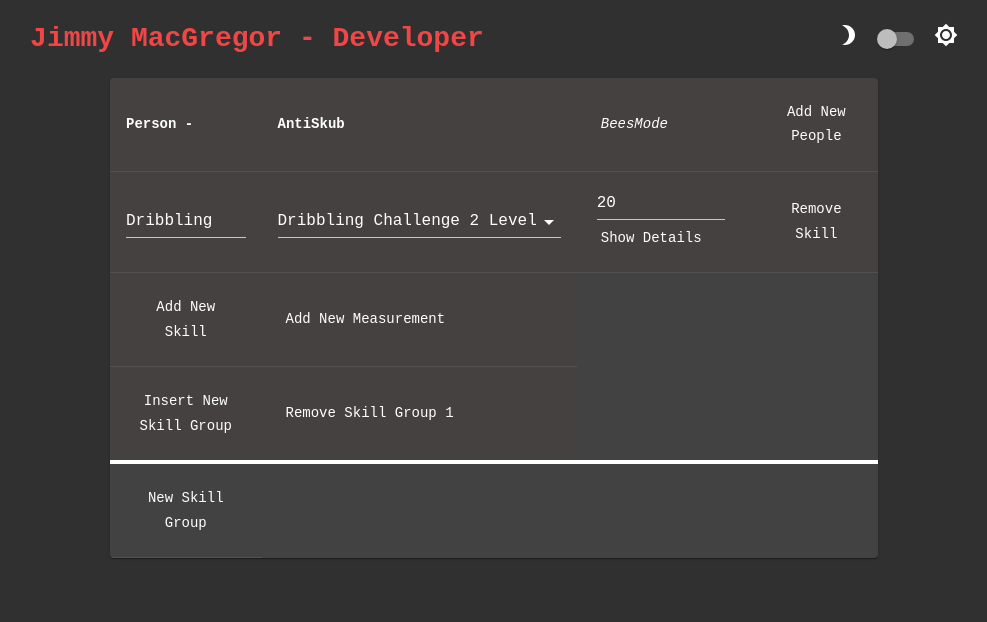
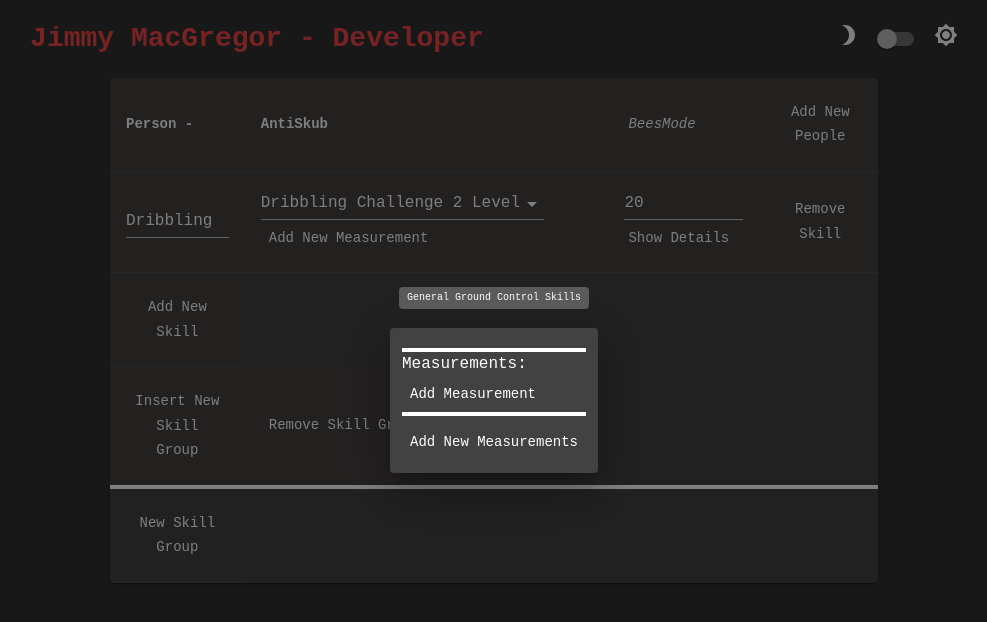
Before and after one commit to MymmiJ/personal-site, a React app: page /RocketLeagueProgressTracker in a window 1280 px wide. Both pictures are taken after a click on the button "Add New Measurement". Shown: the top 622 px of the page, without its empty margins (146-1133 px from the left). Built offline with nearby package versions, Linux system fonts and the light colour scheme.

Commit message:
Add new measurements to existing skill

```diff
--- /dev/null
+++ b/src/RocketLeagueProgressTracker/Modals/AddItemModals/NewMeasurementsModal.js
@@ -0,0 +1,44 @@
+import { Button, Dialog } from "@material-ui/core";
+import { useContext, useState } from "react";
+import styled from "styled-components";
+import { GlobalMeasurementsContext } from "../../ContextProviders/GlobalMeasurementsContextProvider";
+import { measurementMaker, measurementsMaker } from "../../Factories/measurementsMaker";
+import { MeasurementsForm } from "../../Forms/MeasurementsForm";
+import { addNewGlobalMeasurementsAction } from "../../Reducers/Actions/GlobalMeasurementActions/addNewGlobalMeasurementsAction";
+
+const MeasurementsFormContainer = styled.div`
+    padding: 12px;
+`;
+
+const DEFAULT_MEASUREMENTS_OBJECT = measurementsMaker(measurementMaker(""));
+
+export const NewMeasurementsModal = ({ dispatch, showModal }) => {
+    const [measurementsToCreate, setMeasurementsToCreate] = useState(DEFAULT_MEASUREMENTS_OBJECT);
+    const [globalMeasurements,dispatchGlobalMeasurements] = useContext(GlobalMeasurementsContext);
+
+    const resetMeasurements = () => setMeasurementsToCreate(DEFAULT_MEASUREMENTS_OBJECT);
+
+    const addNewMeasurements = () => {
+        const validMeasurements = measurementsToCreate.measurements.filter(measurement => !!measurement.name);
+        const filteredMeasurements = validMeasurements
+            .filter(measurement => !globalMeasurements.find(globalMeasurement => globalMeasurement.name === measurement.name));
+        dispatchGlobalMeasurements(addNewGlobalMeasurementsAction(filteredMeasurements));
+
+        dispatch(validMeasurements);
+        resetMeasurements();
+    }
+
+    return <Dialog
+            PaperProps={{ style: { maxWidth: '420px' } }}
+            open={showModal}
+            onClose={() => {
+                resetMeasurements();
+                dispatch();
+            }}
+        >
+        <MeasurementsFormContainer>
+            <MeasurementsForm measurements={measurementsToCreate} updateMeasurements={setMeasurementsToCreate} />
+            <Button onClick={addNewMeasurements}>Add New Measurements</Button>
+        </MeasurementsFormContainer>
+    </Dialog>;
+};
--- a/src/RocketLeagueProgressTracker/ProgressTracker/Skill.js
+++ b/src/RocketLeagueProgressTracker/ProgressTracker/Skill.js
@@ -1,12 +1,16 @@
 import { Button, Input, TableCell, TableRow, Tooltip } from "@material-ui/core";
-import { useContext } from "react";
+import { useContext, useState } from "react";
 import { SkillGroupsContext } from "../ContextProviders/SkillGroupsContextProvider";
+import { NewMeasurementsModal } from "../Modals/AddItemModals/NewMeasurementsModal";
 import { removeSkillAction } from "../Reducers/Actions/SkillGroupsActions/removeSkillAction";
 import { updateSkillAction } from "../Reducers/Actions/SkillGroupsActions/updateSkillAction";
 import { Measurement } from "./Measurement";
 
 export const Skill = ({ name, degree, degreeHistory, measurements, tooltip, fundamentals, index, skillGroupIndex }) => {
     const [, dispatch] = useContext(SkillGroupsContext);
+
+    const [showNewMeasurementsModal, setShowNewMeasurementsModal] = useState(false);
+
     return <Tooltip {...tooltip}>
         <TableRow>
             <TableCell><Input
@@ -30,6 +34,23 @@ export const Skill = ({ name, degree, degreeHistory, measurements, tooltip, fund
                         ));
                     }
                 } />
+                <Button onClick={() => setShowNewMeasurementsModal(true) }>Add New Measurement</Button>
+                <NewMeasurementsModal showModal={showNewMeasurementsModal} dispatch={
+                    (newMeasurements) => {
+                        if(newMeasurements) {
+                            dispatch(updateSkillAction(
+                                'measurements',
+                                {
+                                    ...measurements,
+                                    measurements: [...measurements.measurements, ...newMeasurements]
+                                },
+                                index,
+                                skillGroupIndex,
+                            ));
+                        }
+                        setShowNewMeasurementsModal(false);
+                    }
+                } />
             </TableCell>
             <TableCell>
                 <Input
--- a/src/RocketLeagueProgressTracker/ProgressTracker/SkillGroup.js
+++ b/src/RocketLeagueProgressTracker/ProgressTracker/SkillGroup.js
@@ -3,6 +3,7 @@ import { useContext, useRef, useState } from "react";
 import styled from "styled-components";
 import { GlobalPeopleContext } from "../ContextProviders/GlobalPeopleProvider";
 import { SkillGroupsContext } from "../ContextProviders/SkillGroupsContextProvider";
+import { NewMeasurementsModal } from "../Modals/AddItemModals/NewMeasurementsModal";
 import { NewPeopleModal } from "../Modals/AddItemModals/NewPeopleModal";
 import { NewSkillGroupModal } from "../Modals/AddItemModals/NewSkillGroupModal";
 import { NewSkillModal } from "../Modals/AddItemModals/NewSkillModal";
@@ -81,7 +82,6 @@ export const SkillGroup = ({ skills, people, activePerson, index }) => {
 
     const [showNewSkillGroupModal, setShowNewSkillGroupModal] = useState(false);
     const [showNewSkillModal, setShowNewSkillModal] = useState(false);
-
     const [showNewPeopleModal, setShowNewPeopleModal] = useState(false);
 
     const spectrumPosition = index % SPECTRUM_BREADTH;
@@ -98,7 +98,6 @@ export const SkillGroup = ({ skills, people, activePerson, index }) => {
             <TableCell><Button onClick={() => setShowNewPeopleModal(true)}>Add New People</Button></TableCell>
             <NewPeopleModal
                 dispatch={(newPeople) => {
-                    console.log(newPeople);
                     if(newPeople) {
                         const validPeople = newPeople
                             .filter(person => !people.find(skillGroupPerson => skillGroupPerson.name === person.name))
@@ -112,8 +111,6 @@ export const SkillGroup = ({ skills, people, activePerson, index }) => {
         {skills.map((skill, i) => <Skill key={i} {...skill} index={i} skillGroupIndex={index} />)}
         <TableRow>
             <TableCell><Button onClick={() => setShowNewSkillModal(true)}>Add New Skill</Button></TableCell>
-            {/* V TODO V */}
-            <TableCell><Button>Add New Measurement</Button></TableCell>
         </TableRow>
         <TableRow>
             <TableCell><Button onClick={() => setShowNewSkillGroupModal(true)}>Insert New Skill Group</Button></TableCell>
--- /dev/null
+++ b/src/RocketLeagueProgressTracker/Reducers/Actions/GlobalMeasurementActions/addNewGlobalMeasurementsAction.js
@@ -0,0 +1,6 @@
+import { ADD_MEASUREMENTS } from "../../globalMeasurementsReducer";
+
+export const addNewGlobalMeasurementsAction = (newMeasurements) => ({
+    type: ADD_MEASUREMENTS,
+    measurements: newMeasurements
+});
--- a/src/RocketLeagueProgressTracker/Reducers/globalMeasurementsReducer.js
+++ b/src/RocketLeagueProgressTracker/Reducers/globalMeasurementsReducer.js
@@ -1,7 +1,10 @@
 export const ADD_MEASUREMENT = 'add_measurement';
+export const ADD_MEASUREMENTS = 'add_measurements';
 
 export const globalMeasurementsReducer = (state, action) => {
     switch(action.type) {
+        case ADD_MEASUREMENTS:
+            return [...state, ...action.measurements];
         case ADD_MEASUREMENT:
             return [...state, action.measurement];
         default:
```
